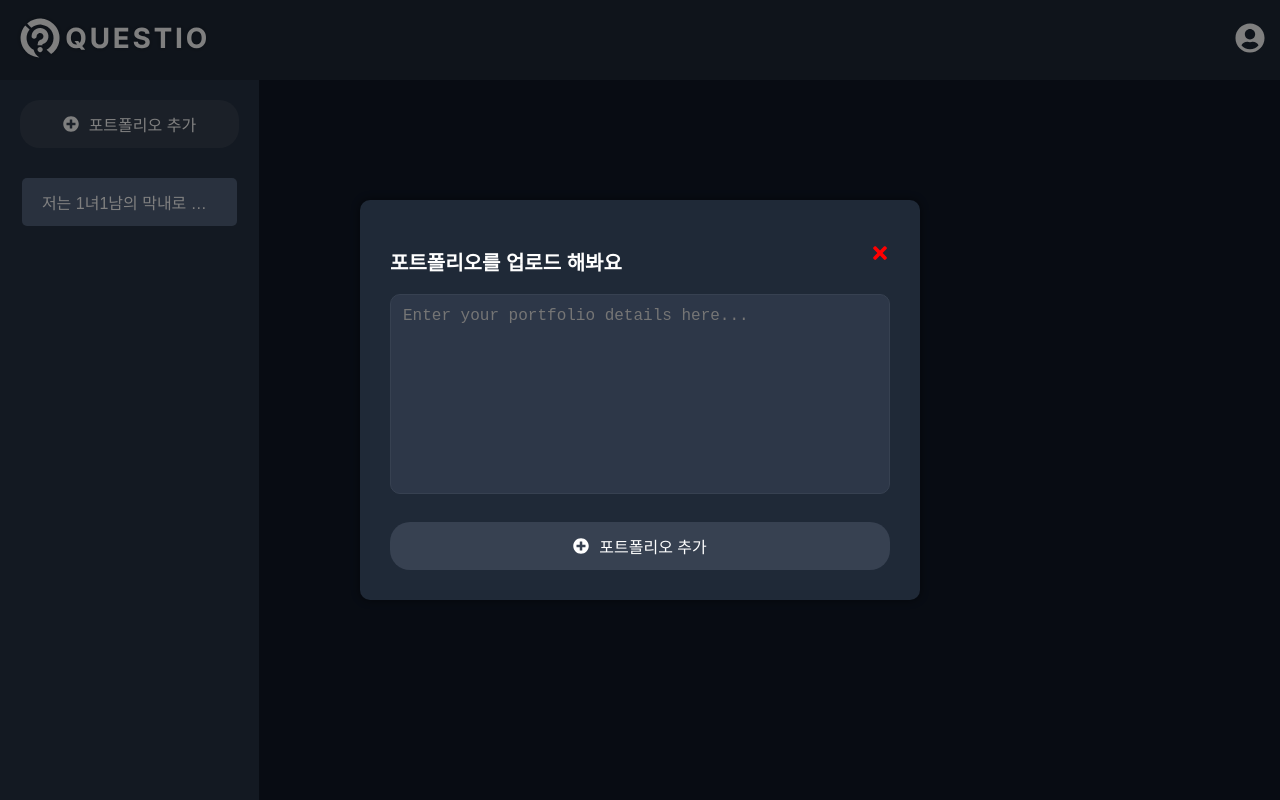
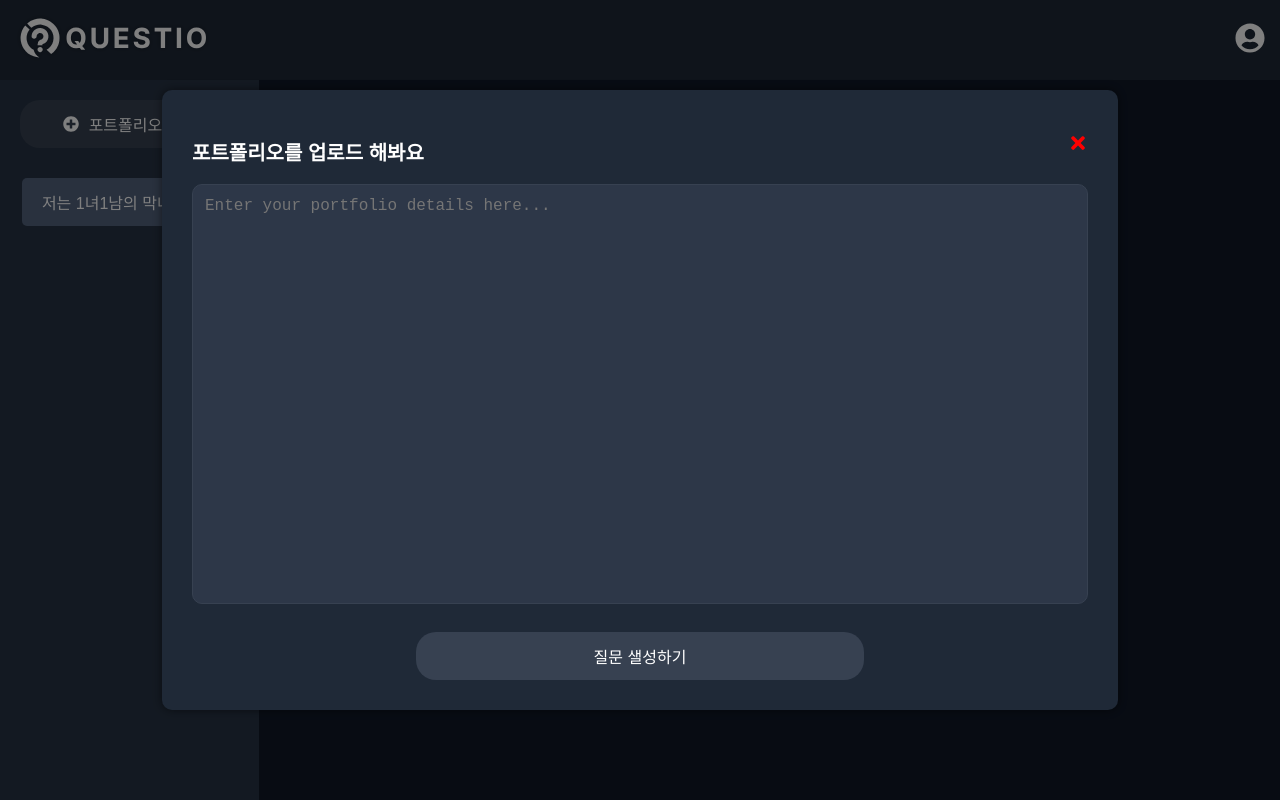
Before and after one commit to Team-Questio/Front, a React (Create React App) app: page /portfolio in a window 1280 px wide. Both pictures are taken after a click on the button "포트폴리오 추가". Built offline with nearby package versions, Linux system fonts and the light colour scheme.

Commit message:
[fix] 로그인 컴포넌트 구조 변경, 포폴 업로드 창 수정

```diff
--- a/src/components/shared/AuthLoginIcon.tsx
+++ b/src/components/auth/AuthLoginIcon.tsx
@@ -1,6 +1,9 @@
 import React from "react";
+import { useNavigate } from "react-router-dom";
 import styled from "styled-components";
 import api from "../../utils/api";
+
+const isDevelopment = process.env.NODE_ENV === "development";
 
 const Icon = styled.img`
   margin-top: 20px;
@@ -19,8 +22,13 @@ interface AuthLoginIconProps {
 }
 
 const AuthLoginIcon: React.FC<AuthLoginIconProps> = ({ imgSrc, AuthUrl }) => {
+  const navigate = useNavigate();
   const loginHandler = async () => {
-    window.location.href = AuthUrl;
+    if (!isDevelopment) {
+      window.location.href = AuthUrl;
+    } else {
+      navigate("/portfolio");
+    }
   };
 
   return (
--- a/src/components/auth/Login.tsx
+++ b/src/components/auth/Login.tsx
@@ -2,7 +2,7 @@ import React, { useEffect, useState } from "react";
 import styled from "styled-components";
 import Header from "../shared/Header";
 import { useNavigate } from "react-router-dom";
-import AuthLoginIcon from "../shared/AuthLoginIcon";
+import AuthLoginIcon from "./AuthLoginIcon";
 import api from "../../utils/api";
 import { toast } from "react-toastify";
 import "react-toastify/dist/ReactToastify.css";
--- a/src/components/portfolio/Modal.tsx
+++ b/src/components/portfolio/Modal.tsx
@@ -23,11 +23,12 @@ const ModalContent = styled.div`
   padding: 30px;
   border-radius: 10px;
   box-shadow: 0 0 10px rgba(0, 0, 0, 0.5);
-  width: 500px;
+  width: 70%;
+  height: 70%;
   position: relative; /* 상대 위치로 변경 */
   display: flex;
   flex-direction: column;
-  align-items: end;
+  align-items: center;
 `;
 
 const ModalHeader = styled.div`
--- a/src/components/portfolio/PortfolioPage.tsx
+++ b/src/components/portfolio/PortfolioPage.tsx
@@ -231,7 +231,7 @@ const TextArea = styled.textarea`
   font-size: 16px;
   color: white;
   box-sizing: border-box;
-  height: 200px;
+  height: 100%;
   resize: none;
 
   &:focus {
@@ -243,6 +243,36 @@ const TextArea = styled.textarea`
 
 const Button = styled.button`
   width: 100%;
+  padding: 12px;
+  background-color: #374151;
+  border: none;
+  display: flex;
+  gap: 10px;
+  justify-content: center;
+  align-items: center;
+  border-radius: 20px;
+  color: #ffffff;
+  font-size: 16px;
+  cursor: pointer;
+  margin-top: 20px;
+  transition: background-color 0.3s;
+
+  white-space: nowrap;
+  overflow-x: clip;
+  text-overflow: ellipsis;
+
+  &:hover {
+    background-color: #2d3748;
+  }
+
+  &:disabled {
+    background-color: #2d3748;
+    cursor: not-allowed;
+  }
+`;
+
+const ModalButton = styled.button`
+  width: 50%;
   padding: 12px;
   background-color: #374151;
   border: none;
@@ -293,13 +323,9 @@ const Spinner = styled.div`
   }
 `;
 
-const FeedbackModalContent = styled.div`
-  width: 100%;
-`;
-
 const FeedbackTextArea = styled.textarea`
   width: 95%;
-  height: 100px;
+  height: 95%;
   padding: 12px;
   margin: 10px 0;
   border: 1px solid #374151;
@@ -314,18 +340,6 @@ const FeedbackTextArea = styled.textarea`
     border-color: #3c4960;
     background-color: #374151;
   }
-`;
-
-const FeedbackTitle = styled.h2`
-  margin-bottom: 10px;
-  font-size: 20px;
-  color: #ffffff;
-`;
-
-const FeedbackDescription = styled.p`
-  margin-bottom: 10px;
-  font-size: 16px;
-  color: #ffffff;
 `;
 
 const PortfolioPage: React.FC = () => {
@@ -533,34 +547,28 @@ const PortfolioPage: React.FC = () => {
           onChange={(e) => setNewPortfolio(e.target.value)}
           disabled={loading}
         />
-        <Button onClick={handleAddPortfolio} disabled={loading}>
+        <ModalButton onClick={handleAddPortfolio} disabled={loading}>
           {loading ? (
             <Spinner />
           ) : (
             <>
-              <PlusIcon />
-              <div>포트폴리오 추가</div>
+              <div>질문 샐성하기</div>
             </>
           )}
-        </Button>
+        </ModalButton>
       </Modal>
       <Modal
         show={showFeedbackModal}
         onClose={() => setShowFeedbackModal(false)}
         title="피드백을 남겨주세요"
       >
-        <FeedbackModalContent>
-          <FeedbackDescription>
-            포트폴리오 업로드 과정에 대한 피드백을 남겨주세요.
-          </FeedbackDescription>
         <FeedbackTextArea
           value={serviceFeedback}
           placeholder="피드백을 입력하세요..."
           onChange={(e) => setServiceFeedback(e.target.value)}
           disabled={loading}
         />
-          <Button onClick={handleSendServiceFeedback}>제출</Button>
-        </FeedbackModalContent>
+        <ModalButton onClick={handleSendServiceFeedback}>제출</ModalButton>
       </Modal>
     </>
   );
```
Lines whose indentation alone changed are shown as unchanged.
